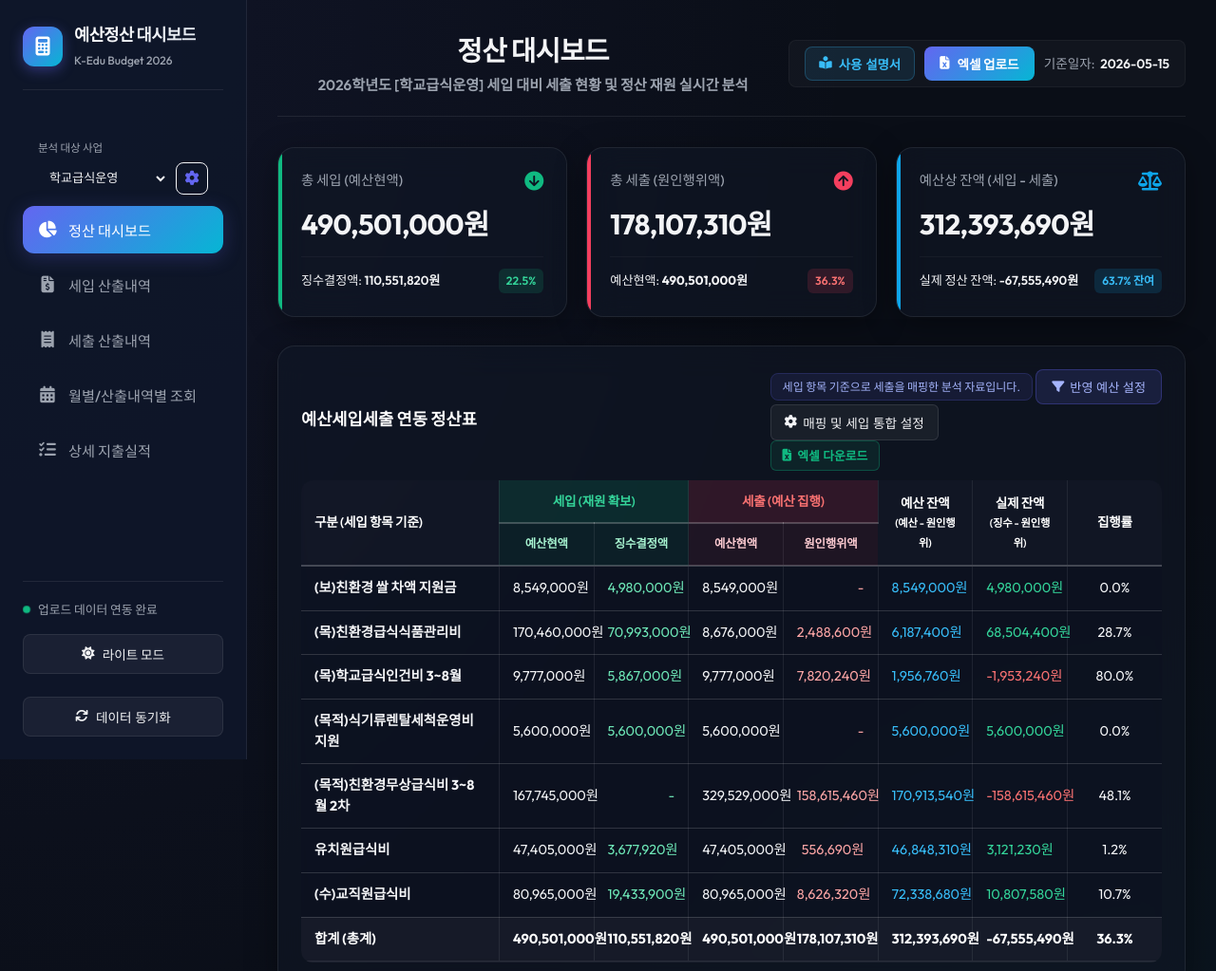
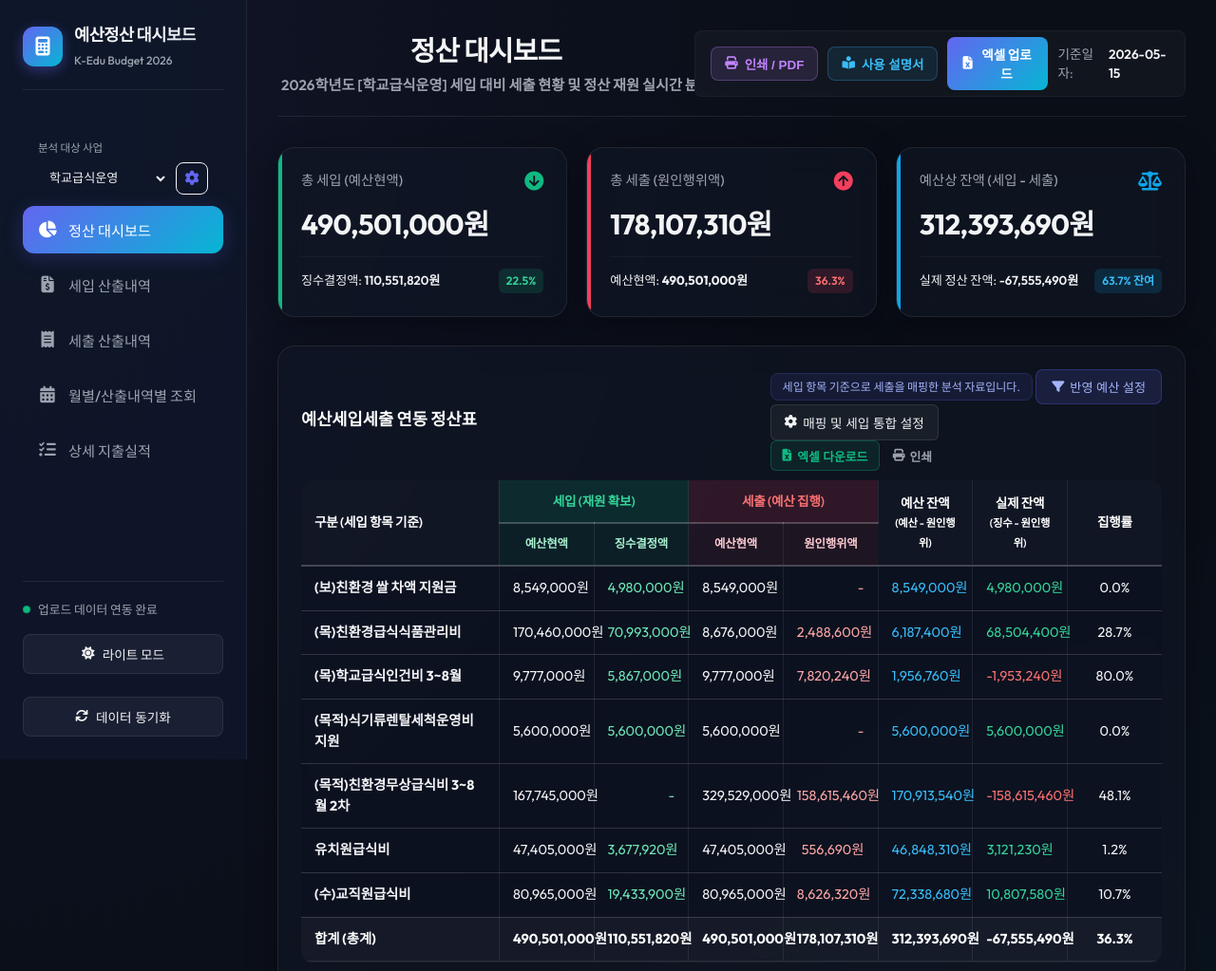
Before and after one commit to bamnamoo-dev/budget-dashboard, a website built with Vite: page index.html in a window 1280 px wide. Shown: the top 1023 px of the page at 95% size. Built offline with nearby package versions, Linux system fonts and the light colour scheme; files whose address does not match are found by name.

Commit message:
feat: 상단 헤더 및 정산표 액션 바에 [인쇄 / PDF] 원클릭 버튼 추가

```diff
--- a/index.html
+++ b/index.html
@@ -96,6 +96,9 @@
           <p id="page-description">2026학년도 세입 대비 세출 현황 및 정산 재원 실시간 분석</p>
         </div>
         <div class="header-meta" style="display: flex; align-items: center; gap: 10px; padding: 6px 16px;">
+          <button class="btn-print" id="btn-print-report" title="결재용 A4 정산 보고서 인쇄 / PDF 저장">
+            <i class="fa-solid fa-print"></i> 인쇄 / PDF
+          </button>
           <button class="btn-manual" id="btn-open-manual" title="사용자 매뉴얼 & 가이드">
             <i class="fa-solid fa-book-open-reader"></i> 사용 설명서
           </button>
@@ -172,6 +175,9 @@
                 </button>
                 <button class="btn-export-excel" id="btn-export-settlement-excel" title="정산 총괄표 엑셀(.xlsx) 다운로드">
                   <i class="fa-solid fa-file-excel"></i> 엑셀 다운로드
+                </button>
+                <button class="btn-print-outline" id="btn-print-settlement" title="결재용 A4 정산 총괄표 인쇄">
+                  <i class="fa-solid fa-print"></i> 인쇄
                 </button>
               </div>
             </div>
--- a/src/style.css
+++ b/src/style.css
@@ -2178,8 +2178,69 @@ body {
 }
 
 /* -------------------------------------------------------------
-   USER MANUAL MODAL & HEADER BUTTON STYLES
+   PRINT & USER MANUAL BUTTON STYLES
    ------------------------------------------------------------- */
+.btn-print {
+  display: inline-flex;
+  align-items: center;
+  gap: 7px;
+  padding: 0 14px;
+  height: 36px;
+  border-radius: 8px;
+  font-size: 0.84rem;
+  font-weight: 600;
+  color: #c084fc;
+  background: rgba(192, 132, 252, 0.12);
+  border: 1px solid rgba(192, 132, 252, 0.3);
+  cursor: pointer;
+  transition: all 0.2s cubic-bezier(0.16, 1, 0.3, 1);
+  white-space: nowrap;
+}
+
+.btn-print:hover {
+  background: rgba(192, 132, 252, 0.25);
+  border-color: #c084fc;
+  color: #ffffff;
+  transform: translateY(-1px);
+  box-shadow: 0 4px 12px rgba(192, 132, 252, 0.25);
+}
+
+[data-theme="light"] .btn-print {
+  background: #faf5ff;
+  border-color: #e9d5ff;
+  color: #9333ea;
+}
+
+[data-theme="light"] .btn-print:hover {
+  background: #9333ea;
+  border-color: #9333ea;
+  color: #ffffff;
+  box-shadow: 0 4px 12px rgba(147, 51, 234, 0.2);
+}
+
+.btn-print-outline {
+  display: inline-flex;
+  align-items: center;
+  gap: 5px;
+  padding: 0 10px;
+  height: 32px;
+  border-radius: 6px;
+  font-size: 0.8rem;
+  font-weight: 600;
+  color: var(--text-muted);
+  background: var(--bg-card);
+  border: 1px solid var(--border-color);
+  cursor: pointer;
+  transition: all 0.15s;
+  white-space: nowrap;
+}
+
+.btn-print-outline:hover {
+  color: var(--text-main);
+  border-color: var(--primary-color);
+  background: rgba(255, 255, 255, 0.05);
+}
+
 .btn-manual {
   display: inline-flex;
   align-items: center;
```
Also changed, not shown: src/main.js.
